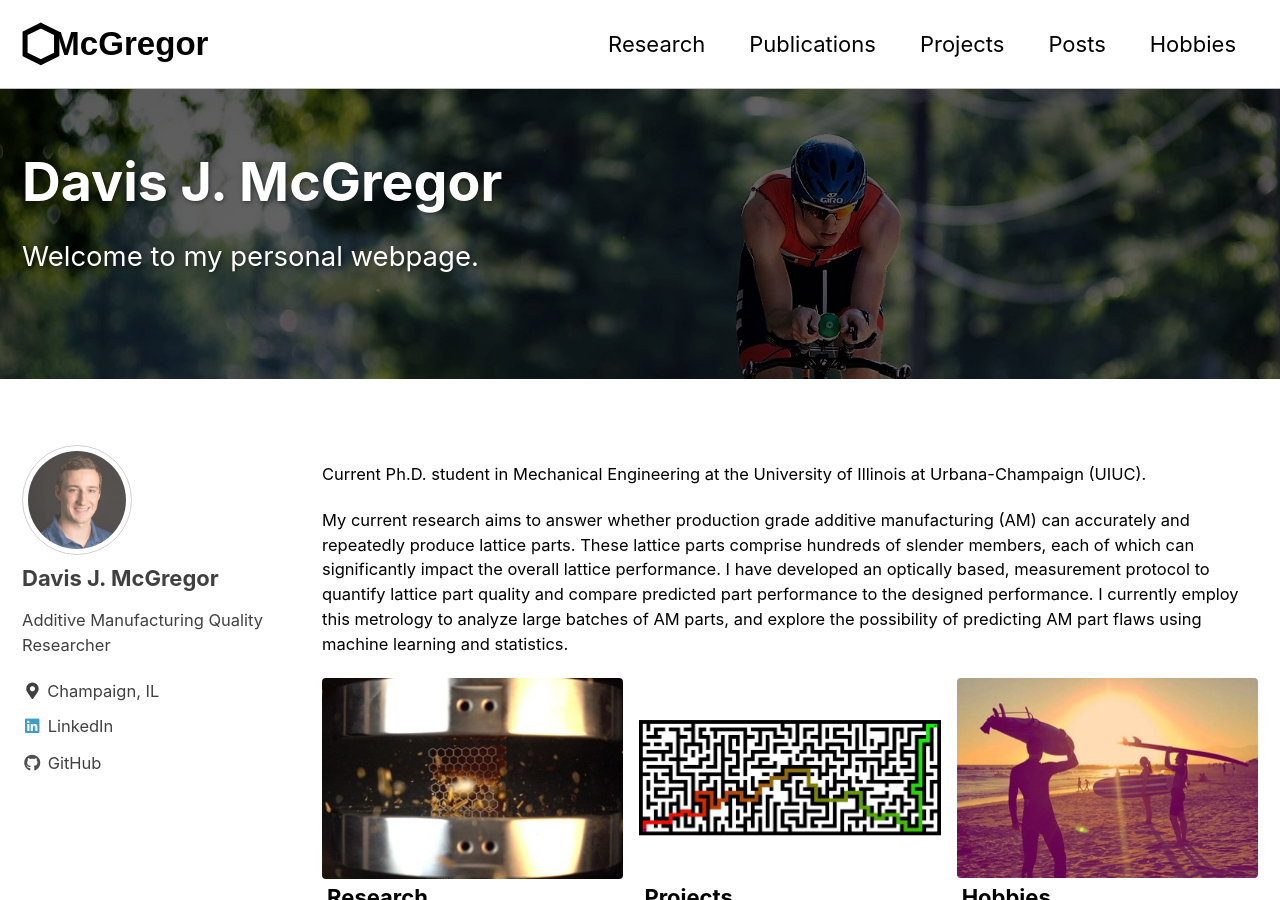
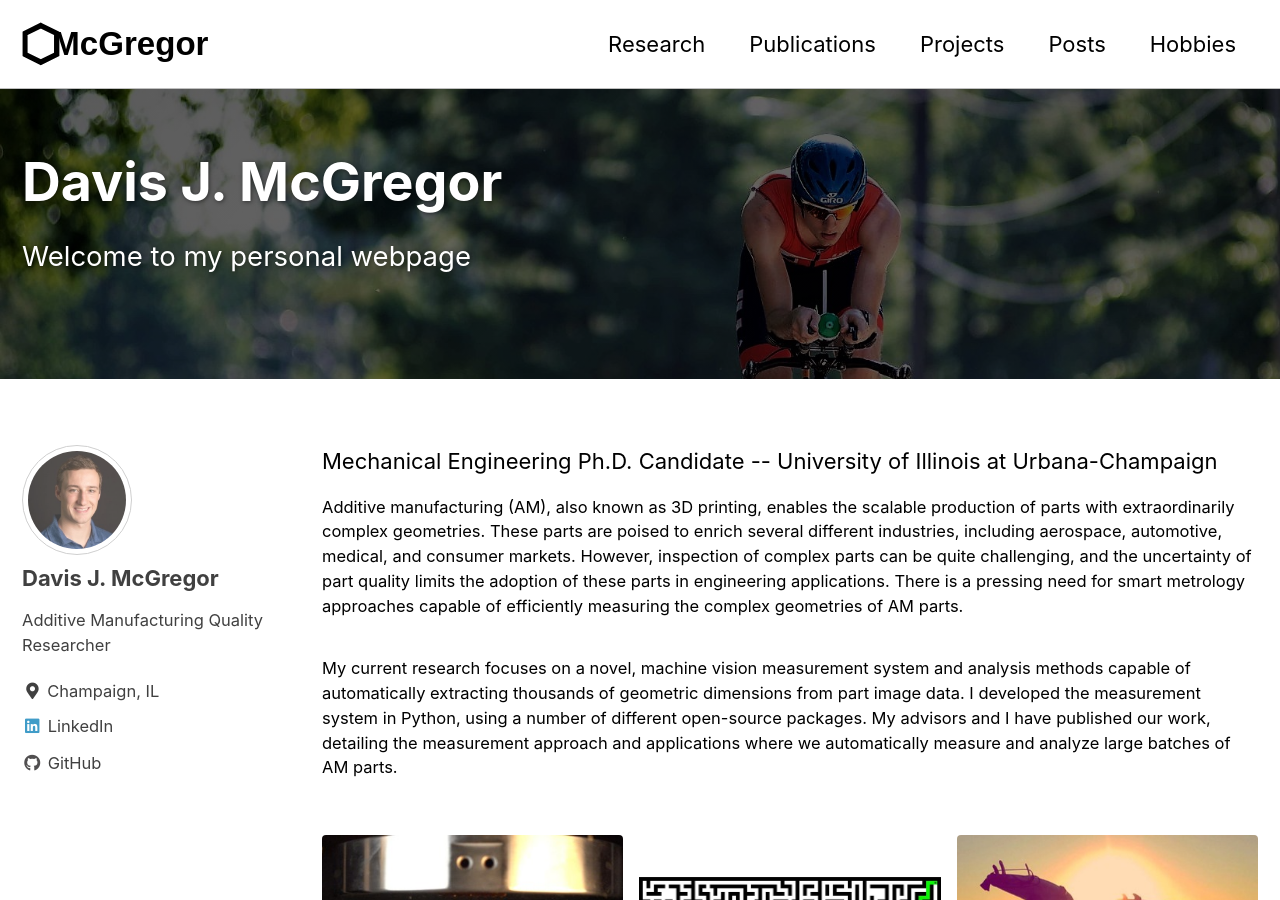
Before and after one commit to djmcgregor/djmcgregor.github.io, a Jekyll site: the page built from index.html, in a window 1280 px wide and 900 px high. Built offline with Jekyll 4.4.1, drawn with Linux system fonts in a browser that asks for light colours; cached includes are drawn as plain includes; the list of posts is cut into pages by our own code.

Commit message:
update homepage

```diff
--- a/index.html
+++ b/index.html
@@ -10,9 +10,9 @@ header:
   # caption: "Photo credit: **M. Congdon**"
   og_image: /assets/images/home/lattice_crush_411x274.jpg
   teaser: /assets/images/home/lattice_crush_411x274.jpg
-excerpt: "Welcome to my personal webpage."
+excerpt: "Welcome to my personal webpage"
 description: "This is my personal webpage, where I showcase my research, publications, and projects, and share relevant news and project developments."
-feature_row:
+preview_images:
   - image_path: /assets/images/home/lattice_crush_411x274.jpg
     alt: "AM lattice research"
     title: "Research"
@@ -35,13 +35,20 @@ feature_row:
     btn_class: "btn--primary"
     # btn_label: "Learn More"
 intro:
-  - excerpt: 'Current Ph.D. student in Mechanical Engineering at the University of Illinois at Urbana-Champaign (UIUC).'
-  - excerpt: ' My current research aims to answer whether production grade additive manufacturing (AM) can accurately and repeatedly produce lattice parts.
-  These lattice parts comprise hundreds of slender members, each of which can significantly impact the overall lattice performance. I have developed an
-  optically based, measurement protocol to quantify lattice part quality and compare predicted part performance to the designed performance. I currently
-  employ this metrology to analyze large batches of AM parts, and explore the possibility of predicting AM part flaws using machine learning and statistics.'
+  - excerpt: 'Additive manufacturing (AM), also known as 3D printing, enables the scalable production of parts with extraordinarily
+  complex geometries. These parts are poised to enrich several different industries, including aerospace, automotive, medical, and
+  consumer markets. However, inspection of complex parts can be quite challenging, and the uncertainty of part quality limits the
+  adoption of these parts in engineering applications. There is a pressing need for smart metrology approaches capable of efficiently
+  measuring the complex geometries of AM parts.'
+work:
+  - excerpt: 'My current research focuses on a novel, machine vision measurement system and analysis methods capable of automatically
+  extracting thousands of geometric dimensions from part image data. I developed the measurement system in Python, using a number of
+  different open-source packages. My advisors and I have published our work, detailing the measurement approach and applications where
+  we automatically measure and analyze large batches of AM parts.'
 ---
+Mechanical Engineering Ph.D. Candidate  --  University of Illinois at Urbana-Champaign
 
 {% include feature_row id="intro" type="justify"%}
-
-{% include feature_row %}
+{% include feature_row id="work" type="justify"%}
+<br>
+{% include feature_row id="preview_images" %}
```
